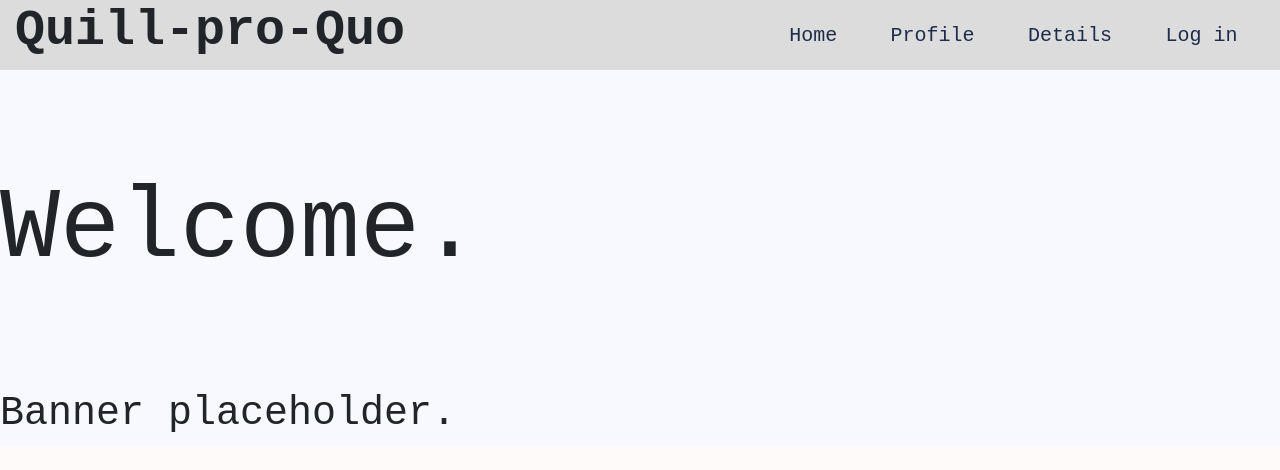
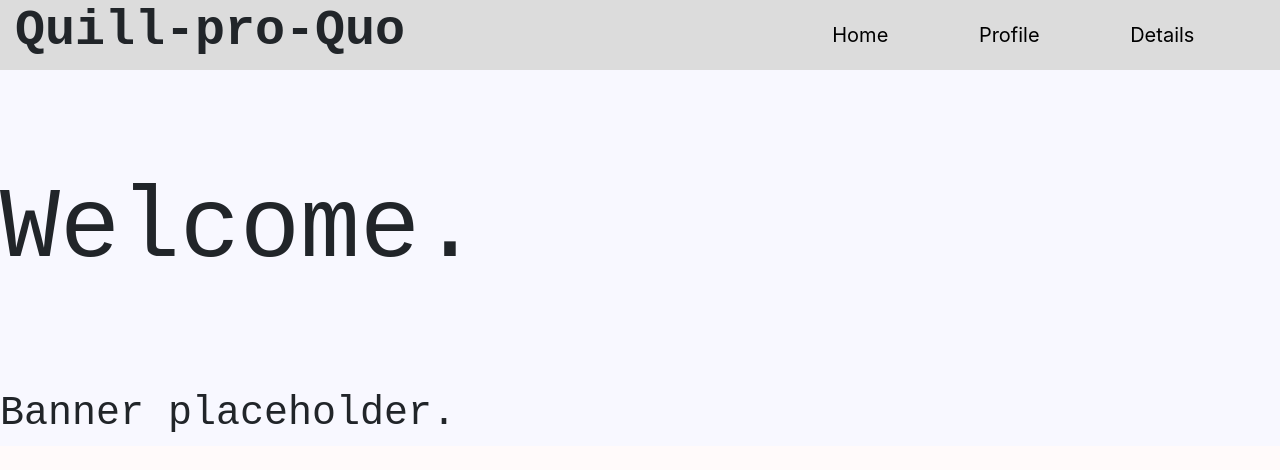
Before and after one commit to Abaii/quill-app, a React (Create React App) app: page / in a window 1280 px wide. Shown: the top 470 px of the page. Built offline with nearby package versions, Linux system fonts and the light colour scheme.

Commit message:
sorted react router

```diff
--- a/src/App.js
+++ b/src/App.js
@@ -1,4 +1,8 @@
-import React, {useState} from "react";
+import React from "react";
+import {
+  Switch,
+  Route
+} from "react-router-dom";
 import "bootstrap/dist/css/bootstrap.min.css";
 import { Container, Col, Row } from 'react-bootstrap';
 import { Navbar } from './Components/Navbar/Navbar.js';
@@ -8,35 +12,31 @@ import { AppWrapper, TopBar } from './App.styles.js';
 
 
 function App() {
-  const [ page, updatePage ] = useState('Home');
-
-  const changePage = (page) => {
-    updatePage(page)
-  };
-
-  const renderPage = (page) => {
-    console.log('Rendered')
-    if (page === 'Home') {return <HomePage/>};
-    if (page === 'Profile') {return <div>Profile page placeholder</div>};
-    if (page === 'Details') {return <div>Details page placeholder</div>};
-    if (page === 'Log in') {return <div>Log in page placeholder</div>};
-  };
-
   return (
     <AppWrapper>
       <TopBar>
         <Container fluid>
             <Row className='justify-content-between'>
               <Col xs='12' lg='4'><Banner/></Col>
-              <Col xs='12' lg='5'><Navbar changePage={changePage}/></Col>
+              <Col xs='12' lg='5'><Navbar/></Col>
             </Row>
         </Container>
       </TopBar>
       <Container fluid>
         <Row>
-          <div>
-            {renderPage(page)}
-          </div>
+          <Switch>
+            {/* If the current URL is /about, this route is rendered
+                while the rest are ignored */}
+              <Route path="/Details">
+                <div>Details page placeholder</div>
+              </Route>
+              <Route path="/Profile">
+                <div>Profile page placeholder</div>
+              </Route>
+              <Route path="/">
+                <HomePage/>
+              </Route>
+            </Switch>
         </Row>
       </Container>
     </AppWrapper>
--- /dev/null
+++ b/src/Components/Navbar/NavBar.css
@@ -0,0 +1,23 @@
+.StyledLink{
+    font-size:20px;
+    outline:none;
+    border:0px;
+    cursor:pointer;
+    height:30px;
+    color:black;
+    margin:20px;
+    background-color:#DCDCDC;
+
+};
+
+
+a:hover{
+    cursor: pointer;
+    color:lightslategray;
+    text-decoration:none;
+}
+.StyledLink:hover{
+    cursor: pointer;
+    color:lightslategray;
+    text-decoration:none;
+};
--- a/src/Components/Navbar/Navbar.js
+++ b/src/Components/Navbar/Navbar.js
@@ -1,16 +1,15 @@
 import React from "react";
 import { StyledNavBar } from "./Navbar.styles.js";
-import { Button } from '../Button/Button.js'
+//import { Button } from '../Button/Button.js'
+import { NavLink } from "react-router-dom";
+import './NavBar.css';
 
-export const Navbar = (props) => {
-  const { changePage } = props;
-
+export const Navbar = () => {
   return (
     <StyledNavBar>
-      <Button type={'primary'} functionality={changePage} label='Home'/>
-      <Button type={'primary'} functionality={changePage} label='Profile'/>
-      <Button type={'primary'} functionality={changePage} label='Details'/>
-      <Button type={'primary'} functionality={changePage} label='Log in'/>
+      <NavLink exact className='StyledLink' activeClassName='ActiveStyledLink' to="/">Home</NavLink>
+      <NavLink exact className='StyledLink' to="/Profile">Profile</NavLink>
+      <NavLink exact className='StyledLink' to="/Details">Details</NavLink>
     </StyledNavBar>
   )
 };
--- a/src/Components/Navbar/Navbar.styles.js
+++ b/src/Components/Navbar/Navbar.styles.js
@@ -1,5 +1,6 @@
 import styled from "styled-components";
 import 'bootstrap/dist/css/bootstrap.min.css';
+
 
 export const StyledNavBar = styled.div`
   display: flex;
--- a/src/index.js
+++ b/src/index.js
@@ -4,11 +4,12 @@ import ReactDOM from 'react-dom';
 import './index.css';
 import App from './App';
 import * as serviceWorker from './serviceWorker';
+import { BrowserRouter } from "react-router-dom";
 
 ReactDOM.render(
-  <React.StrictMode>
+  <BrowserRouter>
     <App />
-  </React.StrictMode>,
+  </BrowserRouter>,
   document.getElementById('root')
 );
 
```
